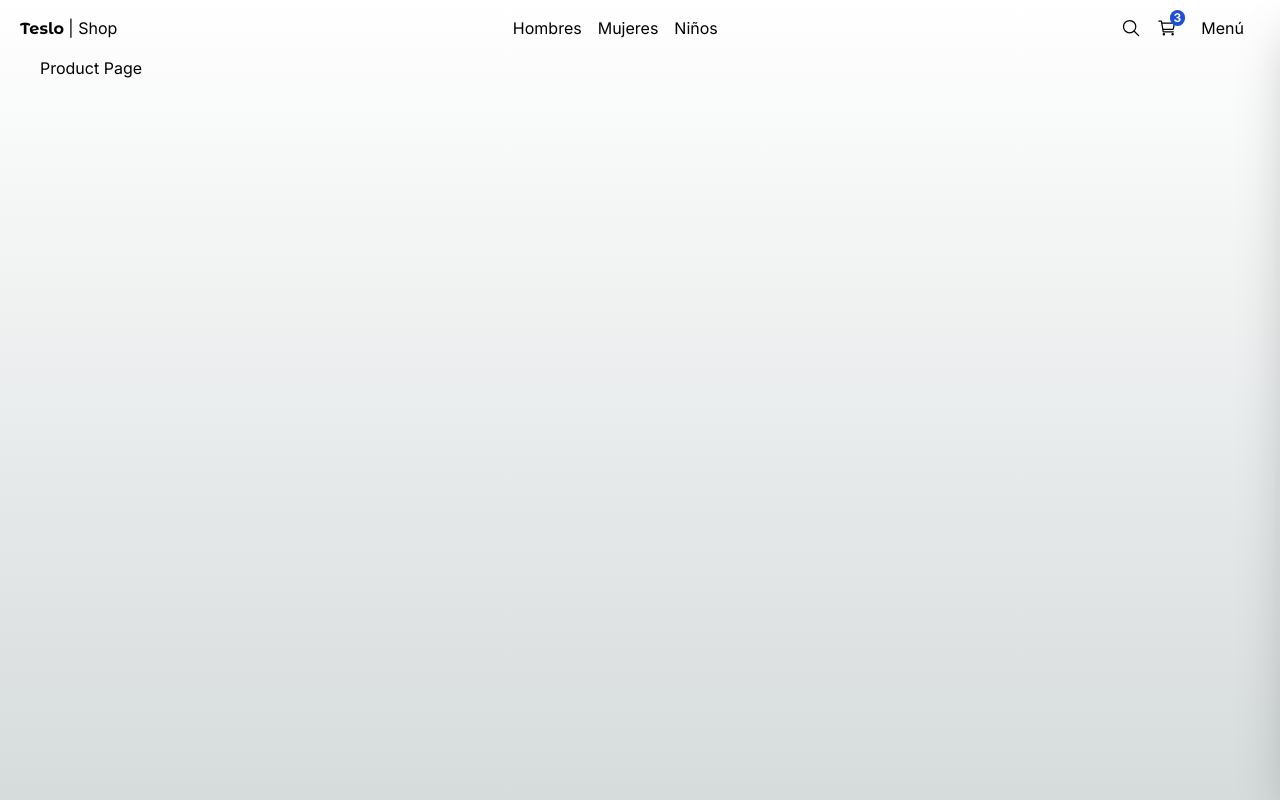
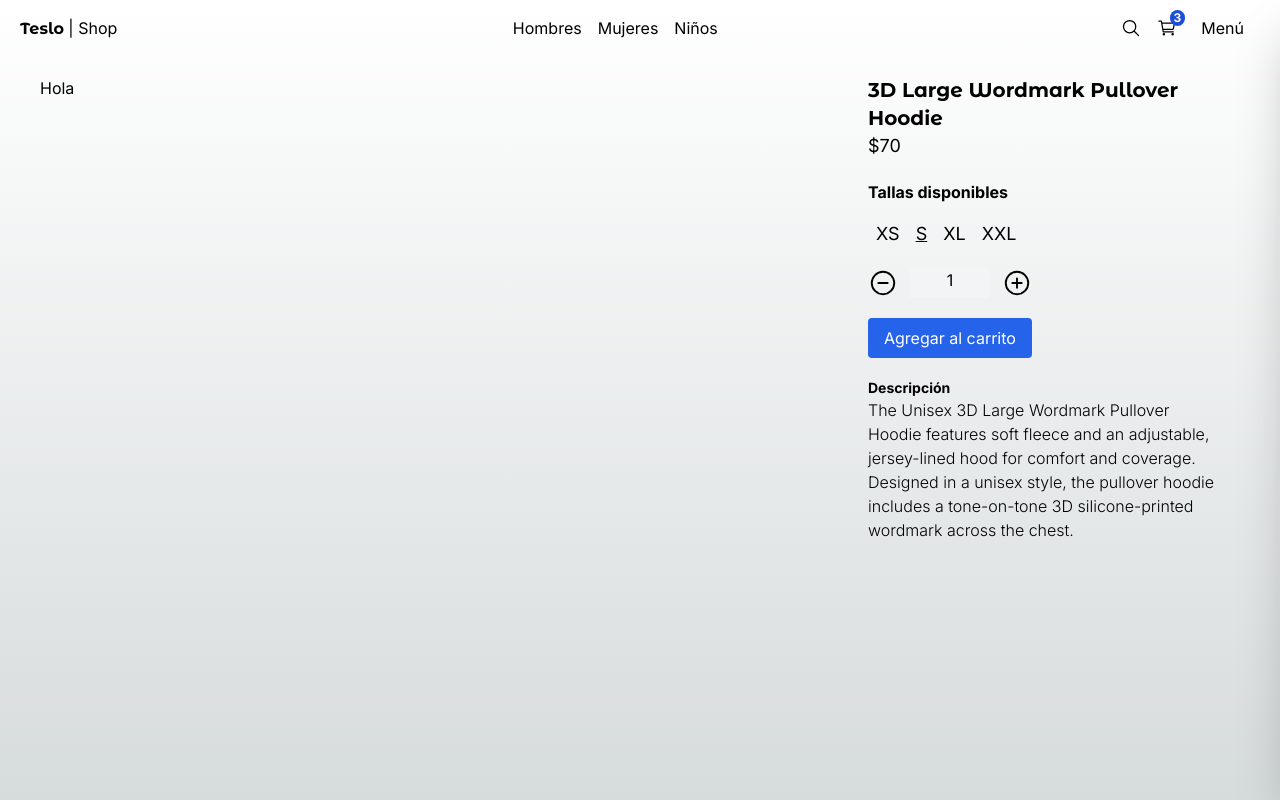
Before and after one commit to hballesteros/Next-Shop, a Next.js app: page /product/3d_large_wordmark_pullover_hoodie in a window 1280 px wide. Built offline with nearby package versions, Linux system fonts and the light colour scheme.

Commit message:
SizeSelector and QuantitySelector

```diff
--- a/src/app/(shop)/category/[id]/page.tsx
+++ b/src/app/(shop)/category/[id]/page.tsx
@@ -1,3 +1,5 @@
+import { ProductGrid, Title } from "@/components";
+import { initialData } from "@/seed/seed";
 import { notFound } from "next/navigation";
 
 interface Props {
@@ -6,18 +8,29 @@ interface Props {
   };
 }
 
-
 export default function( { params }: Props ) {
 
   const { id } = params;
+  const products = initialData.products.filter( prod => prod.gender === id )
 
-  if ( id === 'kids' ) {
-    notFound();
+  const labels = {
+    'men': "Hombres",
+    'women': "Mujeres",
+    'kid': "Niños"
   }
 
+  // if ( id === 'kid' ) {
+  //    notFound();
+  // }
+
   return (
-    <div>
-      <h1>Category Page { id }</h1>
-    </div>
+    <>
+    <Title
+      title={`Artículos de ${ (labels as any)[id] }`}
+      subtitle="Todos los productos"
+      className="mb-2"
+    />
+    <ProductGrid products={ products } />
+  </>
   );
 }
--- a/src/app/(shop)/product/[slug]/page.tsx
+++ b/src/app/(shop)/product/[slug]/page.tsx
@@ -1,8 +1,66 @@
+import { QuantitySelector, SizeSelector } from "@/components";
+import { titleFont } from "@/config/fonts";
+import { initialData } from "@/seed/seed";
+import { notFound } from "next/navigation";
 
-export default function() {
+interface Props {
+  params: {
+    slug: string;
+  }
+}
+
+export default function({ params }: Props) {
+
+  const { slug } = params
+  const product = initialData.products.find( prod => prod.slug === slug )
+
+  if ( !product ) {
+    notFound()
+  }
+
   return (
-    <div>
-      <h1>Product Page</h1>
+    <div className="mt-5 mb-30 grid grid-cols-1 md:grid-cols-3 gap-3">
+
+      {/* Slideshow */}
+      <div className="col-span-1 md:col-span-2">
+          Hola
+      </div>
+
+      {/* Detalles */}
+      <div className="col-span-1 px-5">
+
+        <h1 className={` ${ titleFont.className } antialiased font-bold text-xl`}>
+          { product.title}
+        </h1>
+        <p className="text-lg mb-5">
+          ${ product.price}
+        </p>
+
+        {/* Selector de Talles */}
+        <SizeSelector
+          selectedSize={ product.sizes[1]}
+          availableSizes={product.sizes}
+        />
+
+        {/* Selector de Cantidad*/}
+        <QuantitySelector quantity={1} />
+
+        {/* Button */}
+        <button className="btn-primary my-5">
+            Agregar al carrito
+        </button>
+
+
+        {/* Descripcion */}
+        <h3 className="font-bold text-sm">Descripción</h3>
+        <p className="font-light">
+          { product.description }
+        </p>
+
+
+      </div>
+
+
     </div>
   );
 }
--- /dev/null
+++ b/src/app/(shop)/product/not-found.tsx
@@ -0,0 +1,8 @@
+import { PageNotFound } from "@/components";
+
+export default function() {
+
+  return (
+    <PageNotFound />
+  );
+}
--- a/src/app/(shop)/product/page.tsx
+++ /dev/null
@@ -1,8 +0,0 @@
-
-export default function() {
-  return (
-    <div>
-      <h1>Empty Page</h1>
-    </div>
-  );
-}
--- /dev/null
+++ b/src/components/product/quantity-selector/QuantitySelector.tsx
@@ -0,0 +1,38 @@
+'use client'
+
+import { useState } from "react"
+import { IoAddCircleOutline, IoRemoveCircleOutline, IoCartOutline, IoCloseOutline } from 'react-icons/io5'
+
+
+interface Props {
+  quantity: number
+}
+
+
+export const QuantitySelector = ({ quantity }: Props) => {
+
+  const [count, setCount] = useState( quantity )
+
+  const onQuantityChange = (value: number) => {
+    if( count + value < 1 ) return
+    setCount( count + value )
+  }
+
+  return (
+    <div className="flex">
+      <button
+        onClick={() => onQuantityChange(-1)}
+      >
+        <IoRemoveCircleOutline size={30} />
+      </button>
+      <span className="w-20 mx-3 px-5 bg-gray-100 text-center">
+        { count }
+      </span>
+      <button
+        onClick={() => onQuantityChange(+1)}
+      >
+        <IoAddCircleOutline size={30} />
+      </button>
+    </div>
+  )
+}
--- /dev/null
+++ b/src/components/product/size-selector/SizeSelector.tsx
@@ -0,0 +1,34 @@
+import { Size } from "@/interfaces";
+import clsx from "clsx";
+
+
+interface Props {
+  selectedSize: Size;
+  availableSizes: Size[];
+}
+
+export const SizeSelector = ({ selectedSize, availableSizes }: Props) => {
+  return (
+    <div className="my-5">
+      <h3 className="font-bold mb-4">Tallas disponibles</h3>
+      <div className="flex">
+        {
+          availableSizes.map(size => (
+            <button
+              key={size}
+              className={
+                clsx(
+                  "mx-2 hover:underline text-lg",
+                  {
+                    'underline': size === selectedSize
+                  }
+                )
+              }>
+              {size}
+            </button>
+          ))
+        }
+      </div>
+    </div>
+  )
+}
--- a/src/components/ui/top-menu/TopMenu.tsx
+++ b/src/components/ui/top-menu/TopMenu.tsx
@@ -29,7 +29,7 @@ export const TopMenu = () => {
         <div className="hidden sm:block">
             <Link className="m2 p-2 rounded-md transition-all hover:bg-gray-100" href="/category/men">Hombres</Link>
             <Link className="m2 p-2 rounded-md transition-all hover:bg-gray-100" href="/category/women">Mujeres</Link>
-            <Link className="m2 p-2 rounded-md transition-all hover:bg-gray-100" href="/category/kids">Niños</Link>
+            <Link className="m2 p-2 rounded-md transition-all hover:bg-gray-100" href="/category/kid">Niños</Link>
         </div>
 
         {/* Search, Cart, Manu */}
```
Also changed, not shown: src/components/index.ts (+5 -3 lines), src/interfaces/product.interface.ts (+6 -5 lines).
